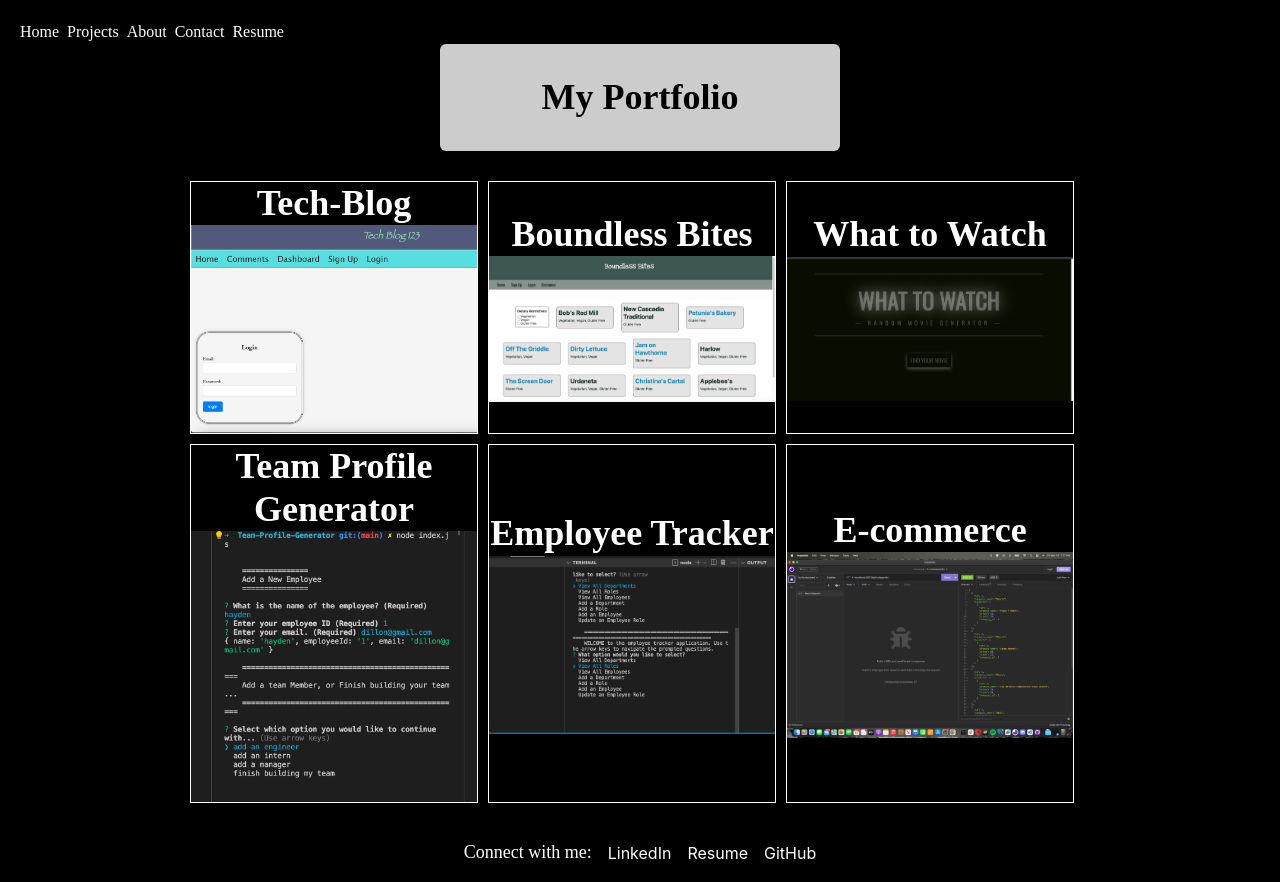
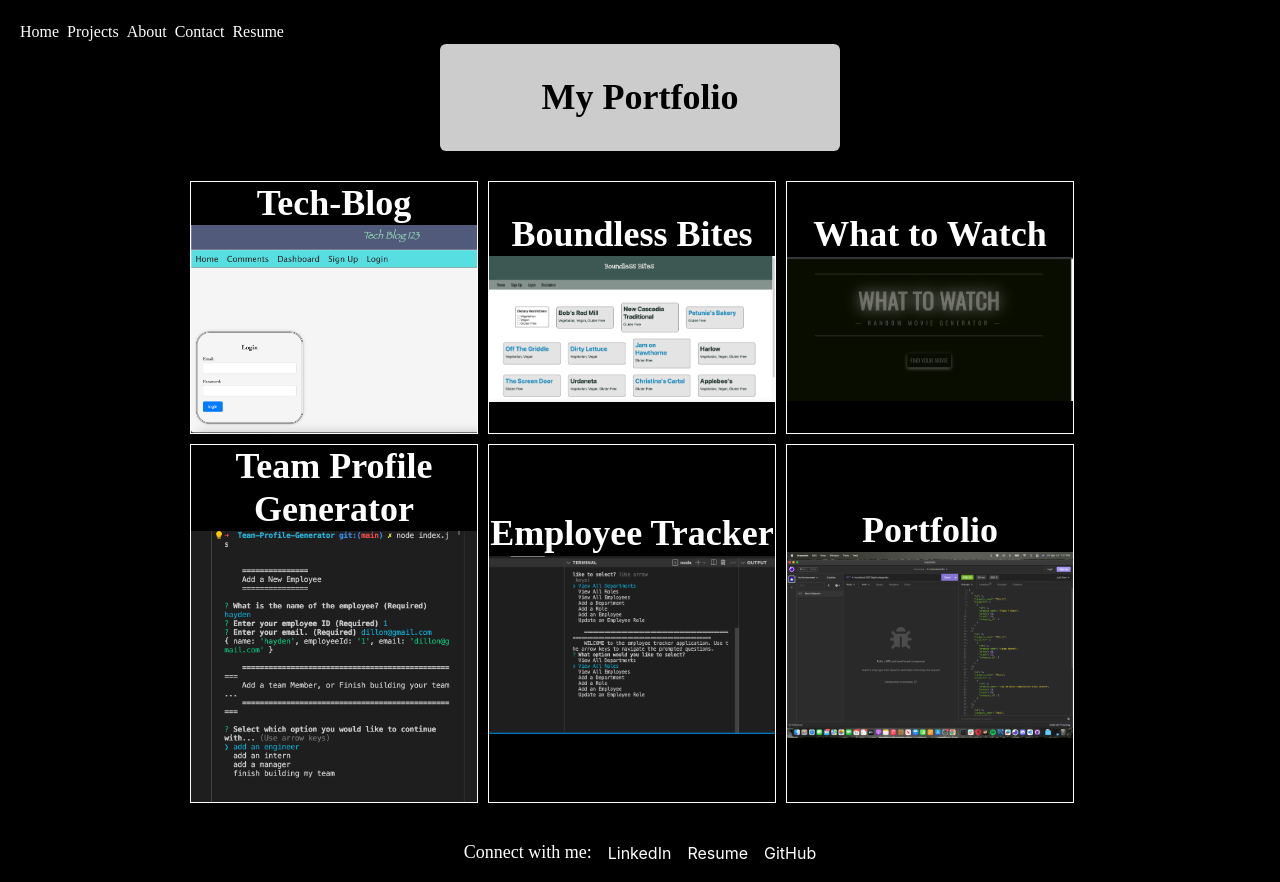
Before and after one commit to rayjohn666/React-Portfolio, a React (Create React App) app: page /#/ in a window 1280 px wide. Both pictures are taken after a click on the link "Projects". Built offline with nearby package versions, Linux system fonts and the light colour scheme.

Commit message:
Update Projects.js to include wags to riches

```diff
--- a/src/routes/Projects.js
+++ b/src/routes/Projects.js
@@ -37,9 +37,9 @@ const Projects = () => {
     url: "https://github.com/rayjohn666/employee_tracker123.git",
     },
     {
-    title: "E-commerce",
+    title: "Portfolio",
     img: projectSix,
-    url: "https://github.com/rayjohn666/E-commerce-back-end.git",
+    url: "https://github.com/rayjohn666/wags-to-riches",
     },
 ];
 
```
